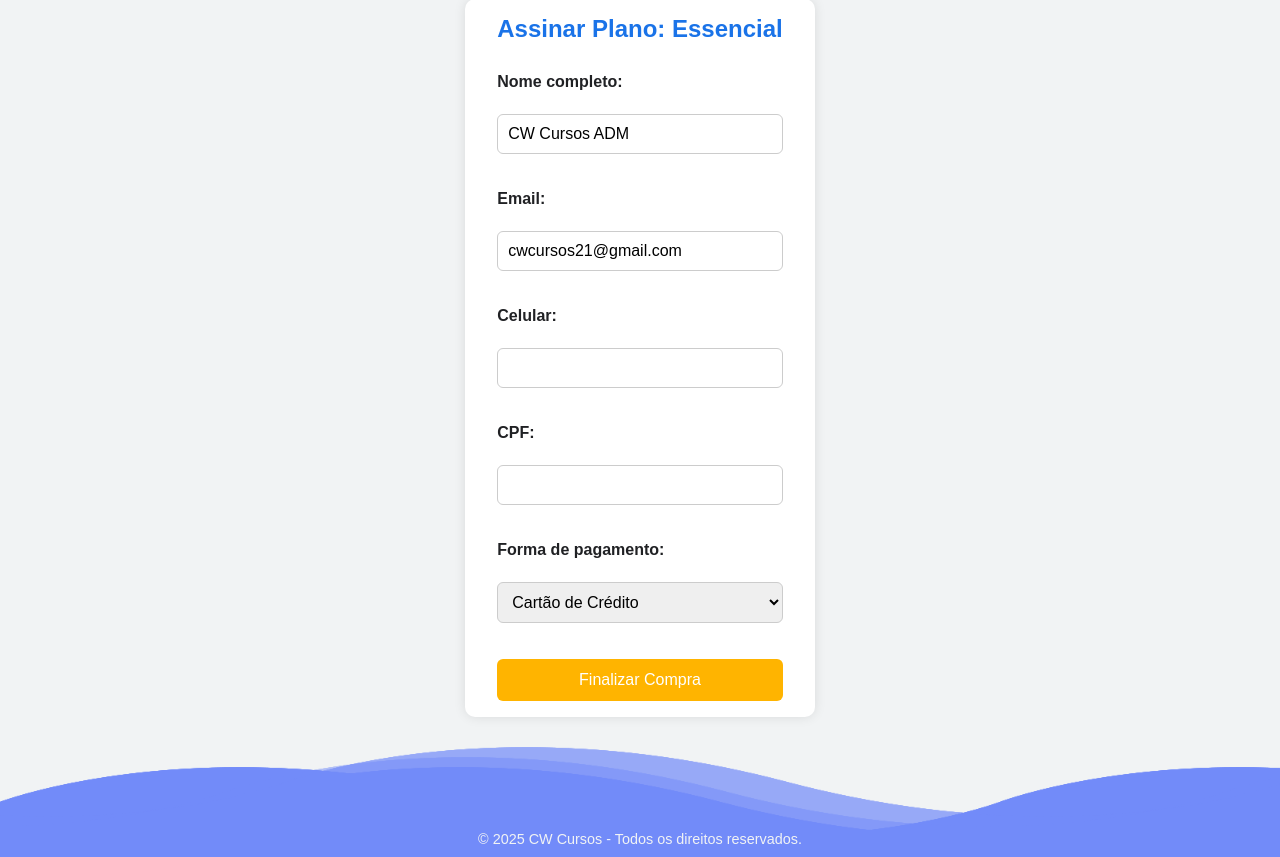
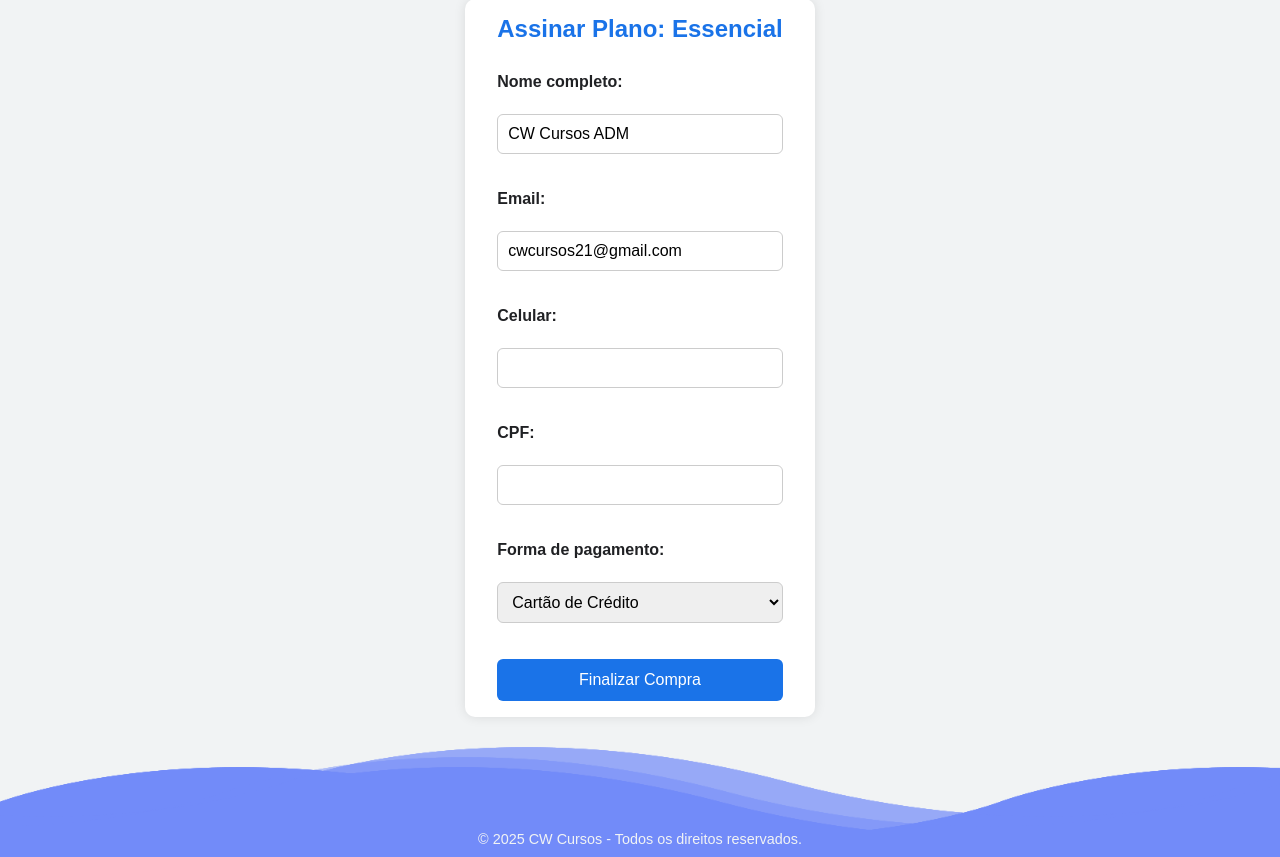
Before and after one commit to MatGarciaBertoi/AAP-5_3306, a PHP site: page /AAP-5_3306/assinar_plano.php in a window 1280 px wide. Shown: the part 188-1045 px from the top of the page. Run offline with PHP 8.4, Linux system fonts and the light colour scheme; a user stored in the database is signed in; some libraries are stand-ins or nearby versions.

Commit message:
Update assinar.css

```diff
--- a/TelaInicial/css/assinar.css
+++ b/TelaInicial/css/assinar.css
@@ -49,7 +49,7 @@ form {
 }
 
 .assinar-main button {
-    background-color: var(--amarelo);
+    background-color: var(--azul);
     color: #fff;
     padding: 12px;
     margin-bottom: 1rem;
@@ -59,7 +59,3 @@ form {
     cursor: pointer;
     transition: background-color 0.3s ease;
 }
-
-.assinar-main button:hover {
-    background-color: #e6a700;
-}
```
